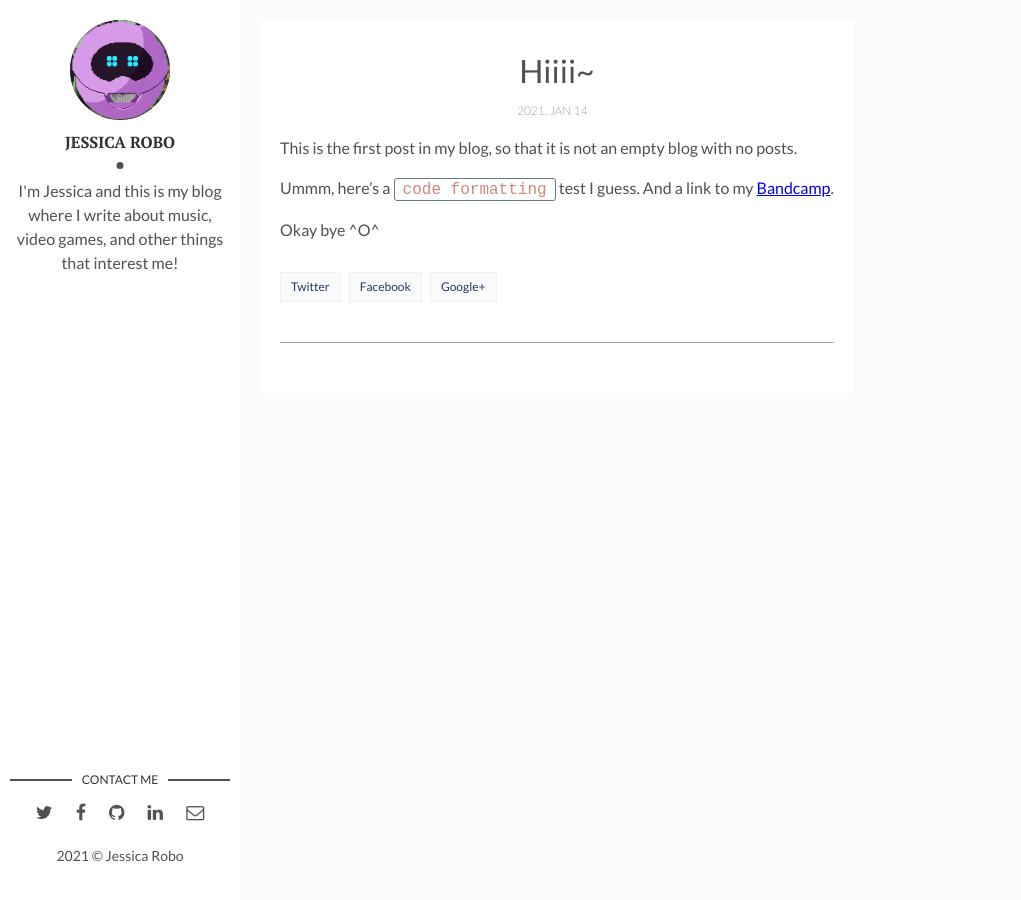
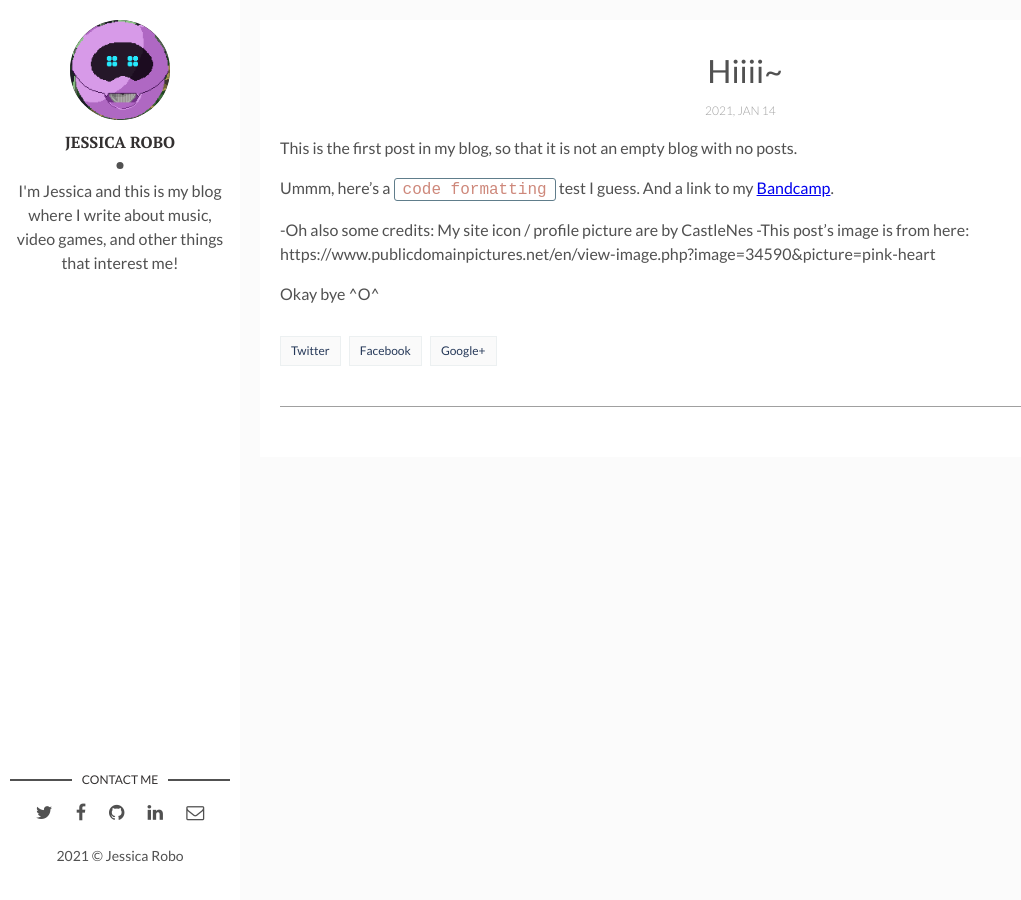
Before and after one commit to jessicarobo/jessicarobo.github.io, a Jekyll site: the page built from _posts/2021-01-14-Hiiii~.markdown, in a window 1280 px wide. Shown: the whole page, without its empty margins (0-1021 px from the left). Built offline with Jekyll 4.4.1, drawn with Linux system fonts in a browser that asks for light colours.

Commit message:
Update 2021-01-14-Hiiii~.markdown

```diff
--- a/_posts/2021-01-14-Hiiii~.markdown
+++ b/_posts/2021-01-14-Hiiii~.markdown
@@ -8,6 +8,9 @@ This is the first post in my blog, so that it is not an empty blog with no posts
 
 Ummm, here's a `code formatting` test I guess. And a link to my [Bandcamp][jess-bandcamp].
 
+-Oh also some credits: My site icon / profile picture are by CastleNes
+-This post's image is from here: https://www.publicdomainpictures.net/en/view-image.php?image=34590&picture=pink-heart
+
 Okay bye ^O^
 
 [jess-bandcamp]: https://jessicarobo.bandcamp.com/releases
```
